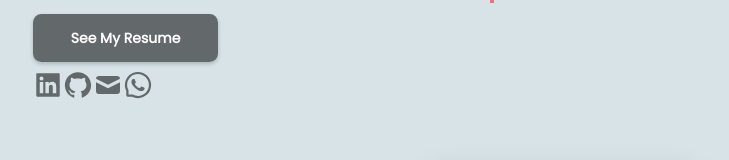
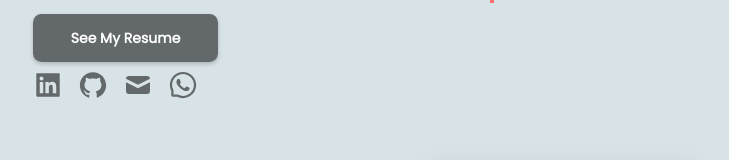
Before and after one commit to SK-ALIJAN/SK-ALIJAN.github.io, a React (Create React App) app: page / in a window 1280 px wide. Shown: the part 540-700 px from the top of the page, without its empty margins (78-807 px from the left). Built offline with nearby package versions, Linux system fonts and the light colour scheme.

Commit message:
fixed css bugs

```diff
--- a/src/App.css
+++ b/src/App.css
@@ -181,7 +181,7 @@ p {
 }
 
 .allIcons {
-  width: 7.2rem;
+  width: 7.5rem;
   display: flex;
   justify-content: space-between;
   margin-top: 40px;
@@ -189,6 +189,7 @@ p {
 
 .allIcons a {
   color: rgba(0, 0, 0, 0.542);
+  margin-right: 15px;
 }
 
 .allIcons a>* {
@@ -753,13 +754,14 @@ form textarea::placeholder {
 }
 
 #Footer {
-  margin-top: 50px;
-  margin-bottom: 60px;
+  margin-top: 78px;
+
   display: flex;
   align-items: center;
   justify-content: center;
   letter-spacing: 1px;
-  font-size: 15px;
+  font-size: 14px;
+
   font-weight: 900;
 }
 
--- a/src/Portfolio/Home.jsx
+++ b/src/Portfolio/Home.jsx
@@ -10,13 +10,12 @@ import {
 import { HiMail } from "react-icons/hi";
 import PDF from "./Sk_Alijan_Resume.pdf";
 
+
 const Home = () => {
 
   useEffect(() => {
     AOS.init();
   }, []);
-
-
 
   return (
     <div
@@ -51,7 +50,7 @@ const Home = () => {
         <a
           href={PDF}
           className="resumes"
-          download
+          // download
           onClick={() => {
             window.location.href =
               "https://drive.google.com/file/d/19h3vZHBl1SI3pwTEGEoVP1VADG1hr8kH/view?usp=sharing";
@@ -81,7 +80,6 @@ const Home = () => {
       <div id="mypic" data-aos="zoom-in">
         <img src={img} alt="My pic" className="home-img" />
       </div>
-
     </div>
   );
 };
--- a/src/Portfolio/Navbar.jsx
+++ b/src/Portfolio/Navbar.jsx
@@ -3,6 +3,7 @@ import { AiOutlineHome, AiOutlineUser } from "react-icons/ai";
 import { FaLaptopCode } from "react-icons/fa";
 import { FaHeartPulse } from "react-icons/fa6";
 import { MdEmail } from "react-icons/md";
+import { useParams } from "react-router-dom";
 
 const Navbar = () => {
   let [actice, setActive] = useState("Home");
```
